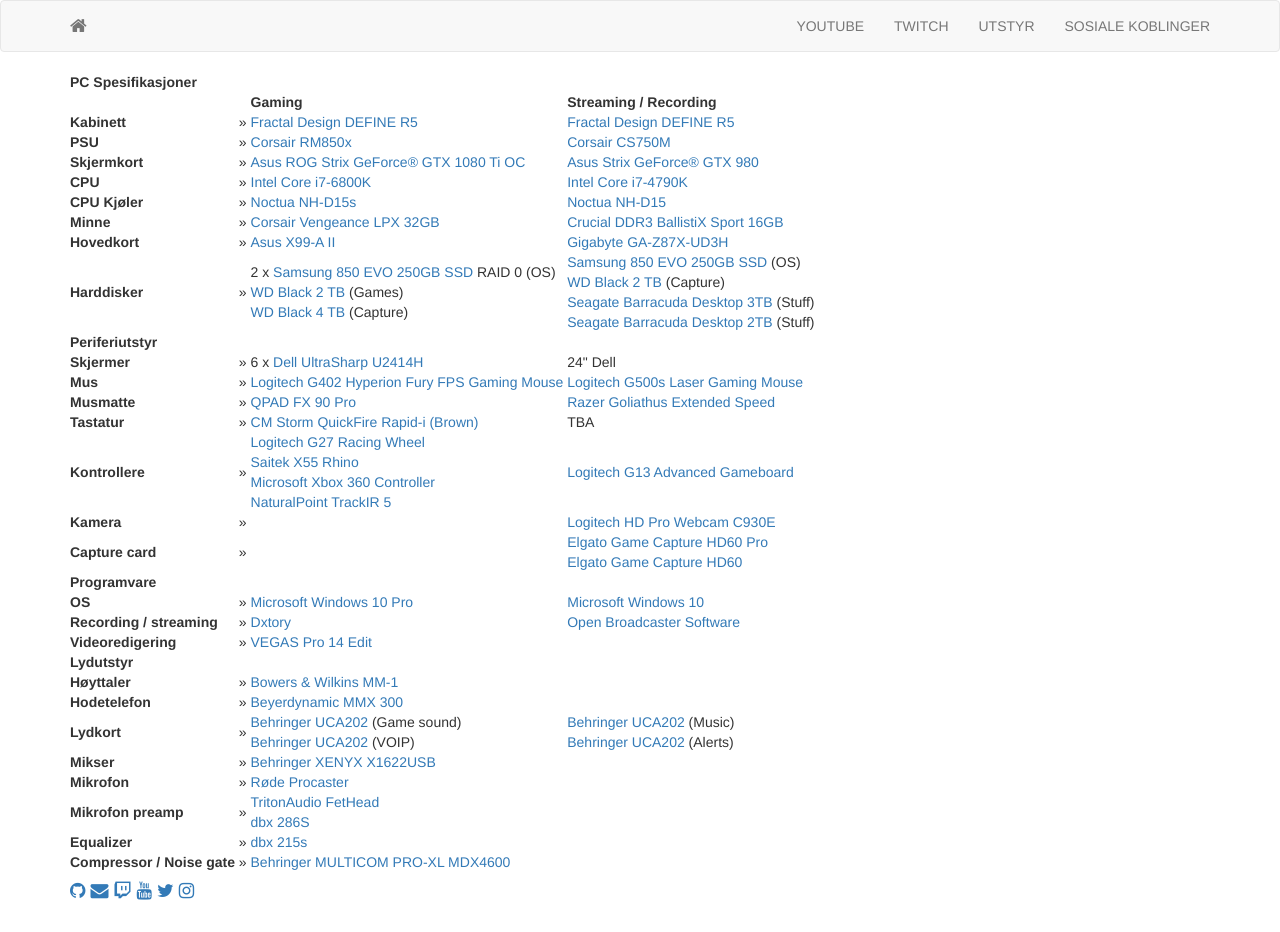
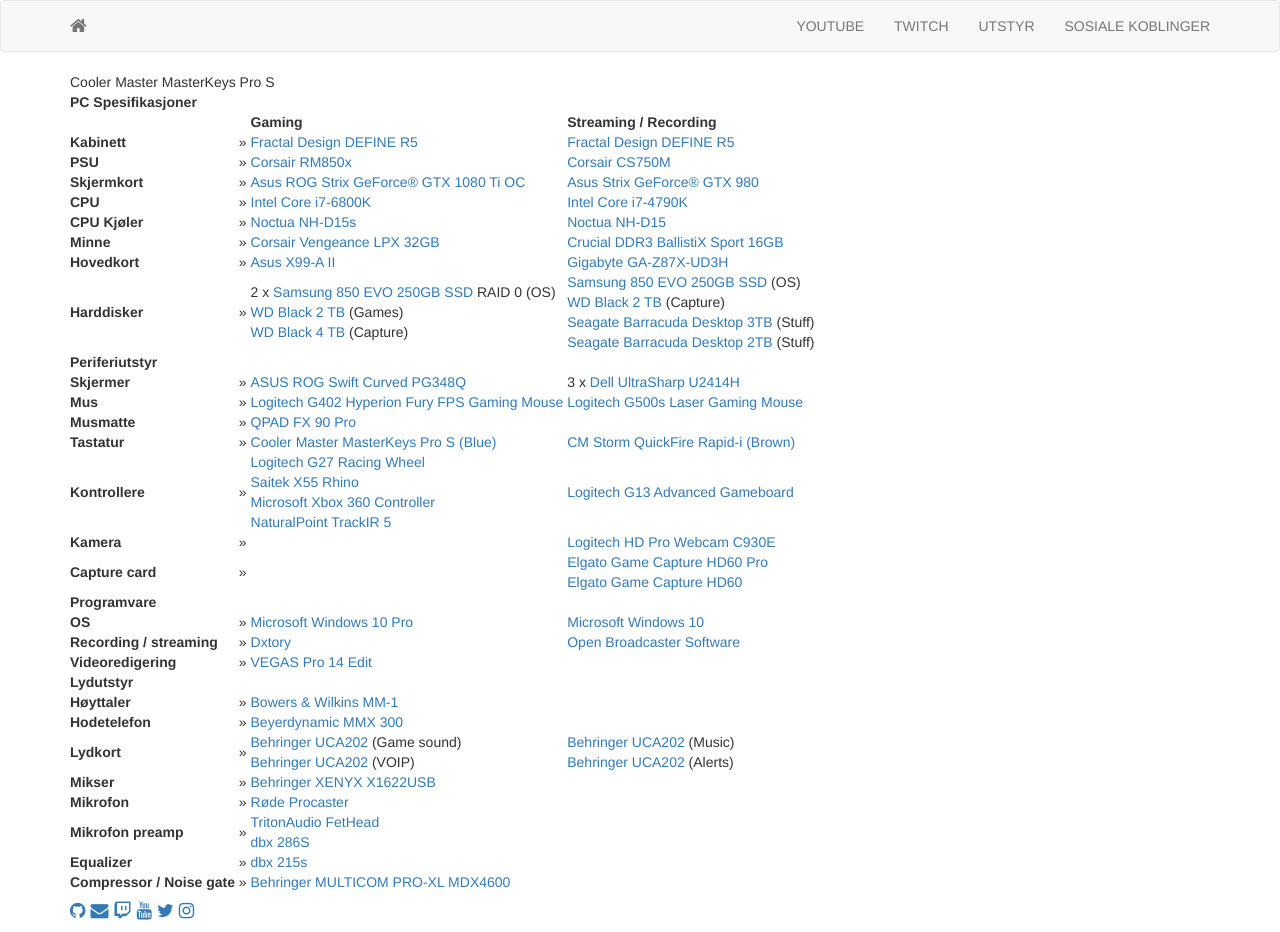
Before and after one commit to sakarias/sakarias.net, a Jekyll site: the page built from utstyr.html, in a window 1280 px wide. Built offline with Jekyll 4.4.1, drawn with Linux system fonts in a browser that asks for light colours; nearby versions of some CDN libraries; Markdown is read by kramdown in place of the engine named in the settings.

Commit message:
Oppdatert skjermer

```diff
--- a/utstyr.html
+++ b/utstyr.html
@@ -87,9 +87,9 @@ title: Utstyr
     <tr>
         <th>Skjermer</th>
         <td>&nbsp;»&nbsp;</td>
-        <td>6 x <a href="http://www.dell.com/ed/business/p/dell-u2414h/pd">Dell UltraSharp U2414H</a></td>
+        <td><a href="https://www.asus.com/us/ROG-Republic-Of-Gamers/ROG-SWIFT-PG348Q/">ASUS ROG Swift Curved PG348Q</a></td>
         <td>&nbsp;</td>
-        <td>24" Dell</td>
+        <td>3 x <a href="http://www.dell.com/ed/business/p/dell-u2414h/pd">Dell UltraSharp U2414H</a></td>
     </tr>
     <tr>
         <th>Mus</th>
@@ -103,14 +103,14 @@ title: Utstyr
         <td>&nbsp;»&nbsp;</td>
         <td><a href="https://www.qpad.com/shop/en/qpad-fx-pro/163-qpad-fx-90-pro-gaming-mousepad.html">QPAD FX 90 Pro</a></td>
         <td>&nbsp;</td>
-        <td><a href="http://www.razerzone.com/gaming-mouse-mats/razer-goliathus-speed-edition">Razer Goliathus Extended Speed</a></td>
+        <td>&nbsp;</td>
     </tr>
     <tr>
         <th>Tastatur</th>
-        <td>&nbsp;»&nbsp;</td>
+        <td>&nbsp;»&nbsp;</td>Cooler Master MasterKeys Pro S
+        <td><a href="http://www.coolermaster.com/peripheral/keyboards/masterkeys-pro-s-white/">Cooler Master MasterKeys Pro S (Blue)</a></td>
+        <td>&nbsp;</td>
         <td><a href="http://gaming.coolermaster.com/en/products/keyboards/rapid-i/">CM Storm QuickFire Rapid-i (Brown)</a></td>
-        <td>&nbsp;</td>
-        <td>TBA</td>
     </tr>
     <tr>
         <th>Kontrollere</th>
```
